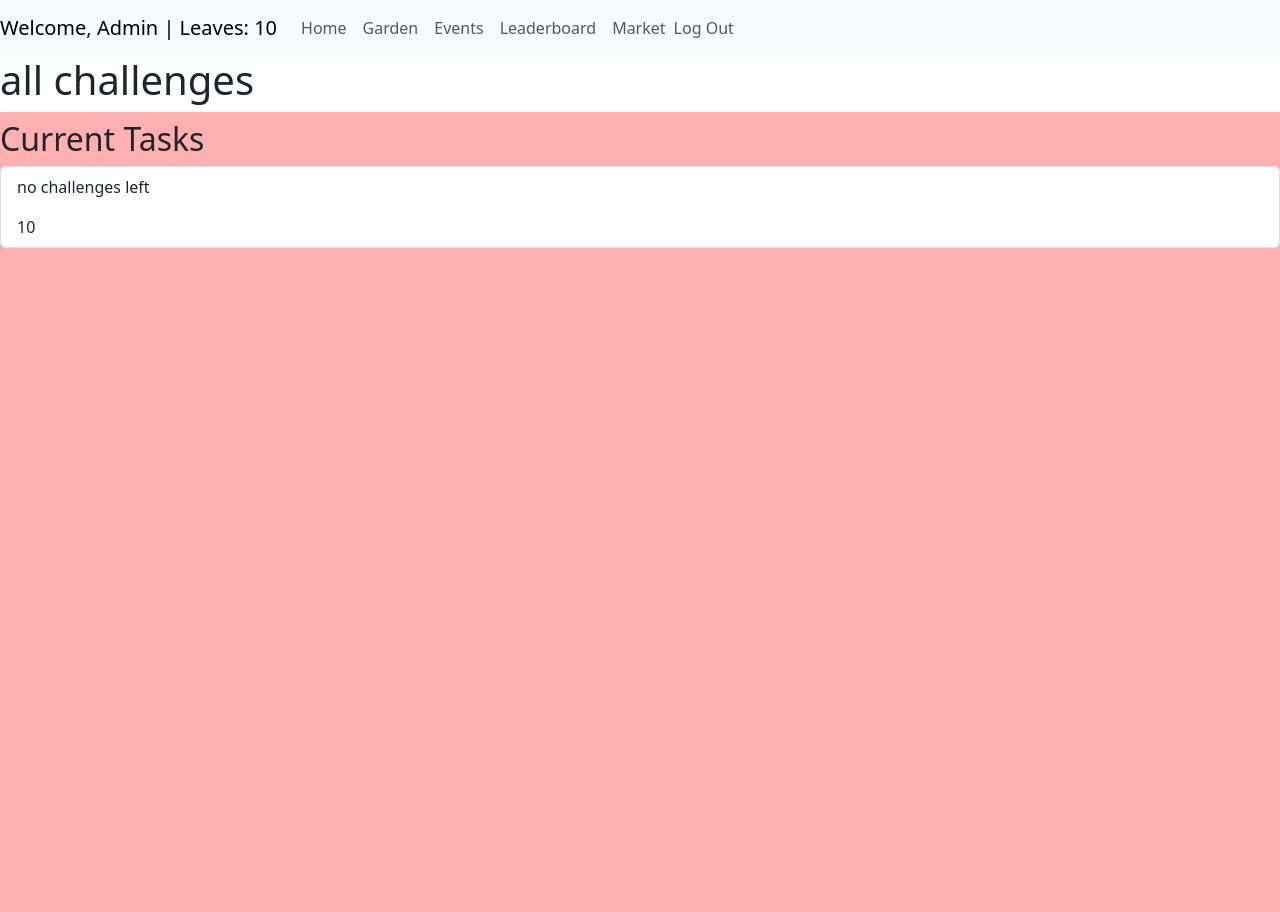
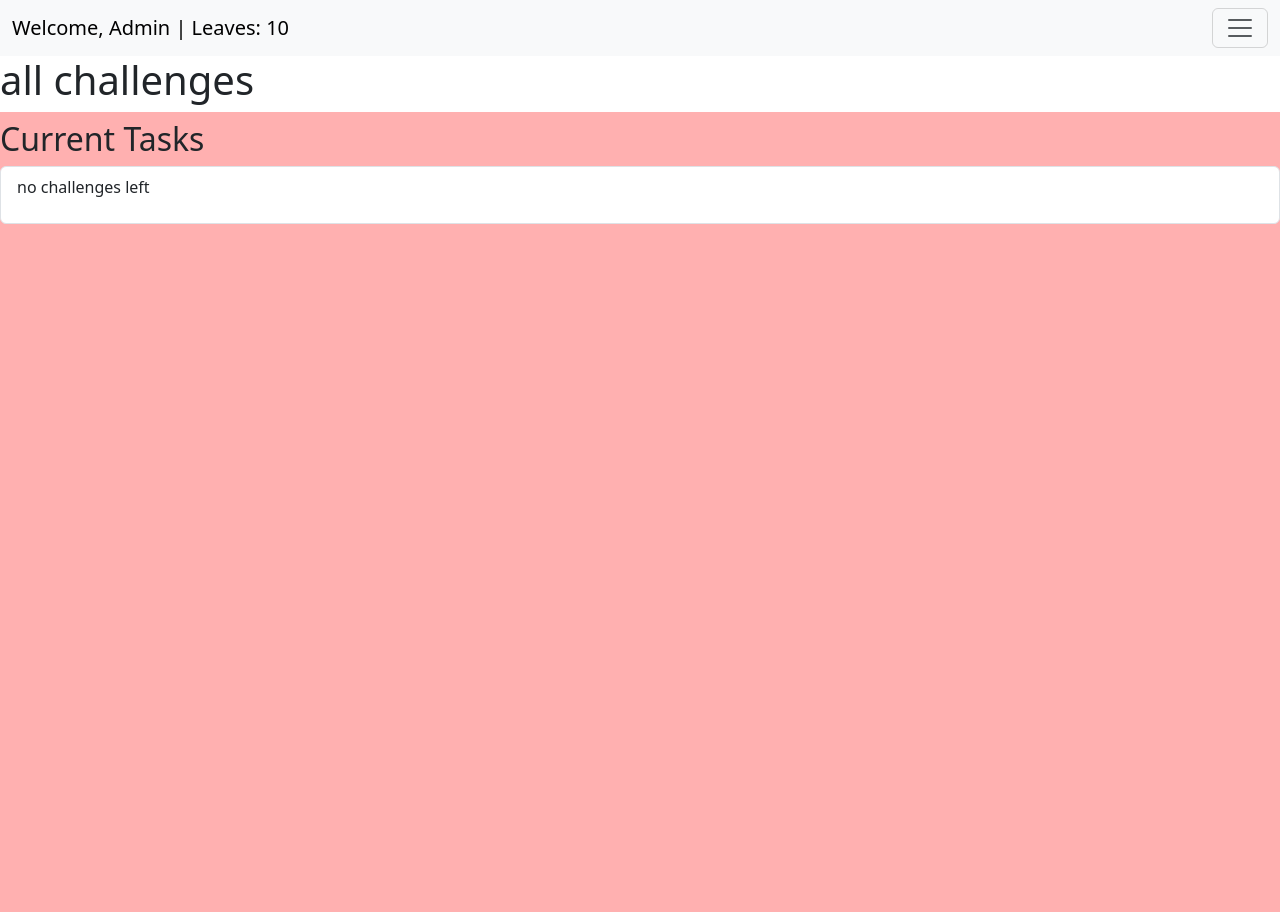
Before and after one commit to annabelle-josie/group-software-project, a Django app: page /allchallenges in a window 1280 px wide. Run offline with Django 5.2, Linux system fonts and the light colour scheme; a user stored in the database is signed in; data comes from the database, SQL or seed files in the repository; both versions use the stored data as it was after the commit; data that the repository does not hold is empty.

Commit message:
Nav bar fixed

```diff
--- a/main/templates/allchallenges.html
+++ b/main/templates/allchallenges.html
@@ -19,9 +19,6 @@
                 </div>
                 <p> {% empty %} no challenges left</p>
                 {% endfor %}
-                <div>
-                {{users}}
-                </div>
 
             </li>
         </ul>
--- a/main/templates/base.html
+++ b/main/templates/base.html
@@ -1,5 +1,4 @@
 <html lang="en">
-
 <head>
     <title>{% block title %}{% endblock %}</title>
     <meta charset="utf-8">
@@ -11,8 +10,11 @@
 
 <body>
 
-<nav class="navbar navbar-expand-lg navbar-light bg-light">
-    <a class="navbar-brand" href="#">
+<!-- Bootstrap Navbar -->
+<nav class="navbar navbar-light bg-light">
+    <div class="container-fluid">
+        <!-- Navbar Brand (Username + Leaves) -->
+        <a class="navbar-brand me-auto" href="#">
             {% if user.is_authenticated %}
                 Welcome, {{ user.username }} | Leaves: {{ user.stats.leaves }}
             {% else %}
@@ -20,9 +22,16 @@
             {% endif %}
         </a>
 
+        <!-- Toggler button -->
+        <button class="navbar-toggler" type="button" data-bs-toggle="collapse" data-bs-target="#navbarSupportedContent"
+            aria-controls="navbarSupportedContent" aria-expanded="false" aria-label="Toggle navigation">
+            <span class="navbar-toggler-icon"></span>
+        </button>
+
+        <!-- Dropdown Menu -->
         <div class="collapse navbar-collapse" id="navbarSupportedContent">
-        <ul class="navbar-nav mr-auto my-2 my-lg-0">
-            <li class="nav-item active">
+            <ul class="navbar-nav ms-auto text-end">
+                <li class="nav-item">
                     <a class="nav-link" href="/">Home</a>
                 </li>
                 <li class="nav-item">
@@ -39,24 +48,37 @@
                 </li>
 
                 {% if user.is_authenticated %}
-                <li class="nav-item d-flex align-items-center"> <!-- Forces vertical alignment -->
-                    <form action="{% url 'logout' %}" method="post" class="m-0 p-0">
-                        {% csrf_token %}
-                        <button type="submit" class="nav-link btn btn-link p-0 m-0" style="border: none; background: none;">
-                            Log Out
-                        </button>
-                    </form>
+                    <!-- Log Out Button (Using JavaScript for POST request) -->
+                    <li class="nav-item">
+                        <a href="#" class="nav-link" id="logoutButton">Log Out</a>
                     </li>
-
                 {% endif %}
             </ul>
+        </div>
     </div>
 </nav>
 
 {% block content %}
 {% endblock %}
 
+<!-- JavaScript to handle logout without a form -->
+<script>
+    document.getElementById("logoutButton").addEventListener("click", function (event) {
+        event.preventDefault();  // Prevent normal link behavior
+        fetch("{% url 'logout' %}", {
+            method: "POST",
+            headers: {
+                "X-CSRFToken": "{{ csrf_token }}",
+                "Content-Type": "application/json"
+            },
+            credentials: "same-origin"
+        }).then(response => {
+            if (response.ok) {
+                window.location.href = "/";  // Redirect to home after logout
+            }
+        }).catch(error => console.error("Logout failed", error));
+    });
+</script>
 
 </body>
-
 </html>
--- a/main/templates/market.html
+++ b/main/templates/market.html
@@ -33,7 +33,7 @@
     <div class="plant-grid" style="background-color: rgb(255, 176, 221); padding: 10px;">
         {% for plant in plants %}
             <div class="plant-item"
-                 onclick="updatePlant('{{ plant.image.url }}', '{{ plant.name }}', '{{ plant.price }}', '{{ plant.fact }}', '{{user}}', '{{ plant }}')">
+                 onclick='updatePlant("{{ plant.image.url }}", "{{ plant.name }}", "{{ plant.price }}", "{{ plant.fact }}", "{{user}}", "{{ plant }}")'>
                 <img class="img-fluid rounded shadow"
                      src="{{ plant.image.url }}"
                      alt="{{ plant.name }}">
--- a/main/views.py
+++ b/main/views.py
@@ -240,7 +240,7 @@ def add_purchased_plant(request):
         userStatObj = UserStats.objects.get(user_id=user.id)
         userLeaves = userStatObj.leaves
 
-        if(plant.price < userLeaves):
+        if(plant.price <= userLeaves):
             ownList = []
             for i in range(len(currentPlants)):
                 ownList.append(currentPlants[i])
@@ -249,7 +249,6 @@ def add_purchased_plant(request):
             user.owned_plants.set(ownList)
 
             newLeaves = userLeaves - plant.price
-            print(newLeaves)
             userStatObj.leaves = newLeaves
             userStatObj.save()
             return Response(status=status.HTTP_200_OK)
```
Also changed, not shown: db.sqlite3. Lines whose indentation alone changed are shown as unchanged.
